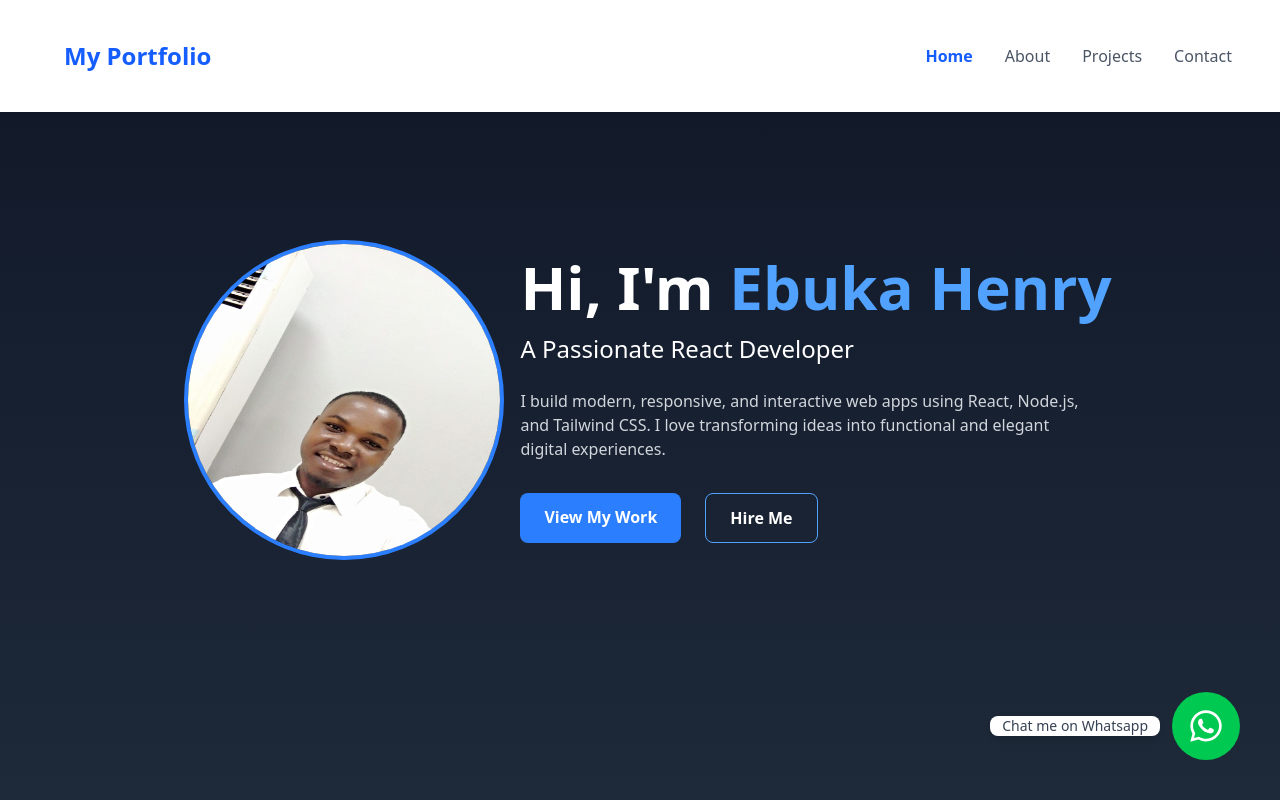
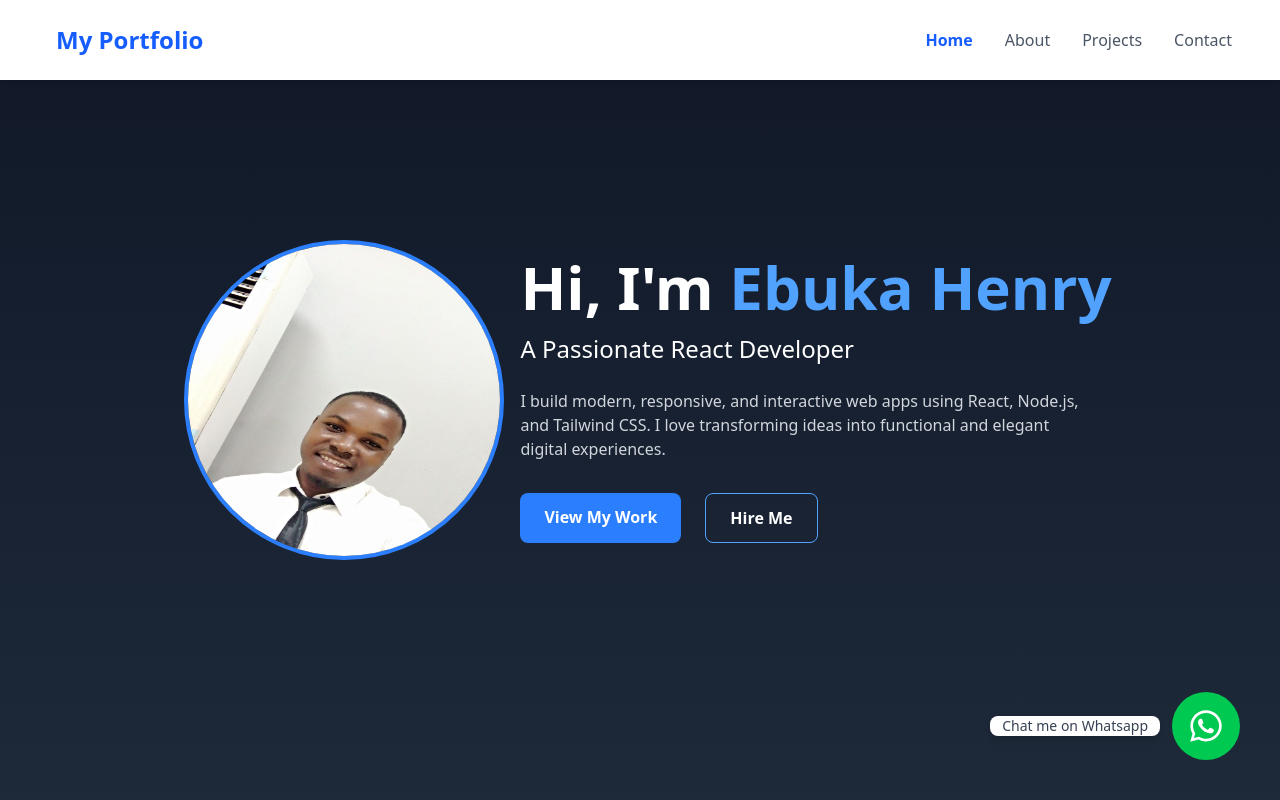
Before and after one commit to ebukaHenry/portfolio, a React (Vite) app: page / in a window 1280 px wide. Shown: the top 800 px of the page. Built offline with nearby package versions, Linux system fonts and the light colour scheme.

Commit message:
Fix: Changed heading padding to left

```diff
--- a/src/components/Navbar.jsx
+++ b/src/components/Navbar.jsx
@@ -34,7 +34,7 @@ function Navbar() {
   return (
     <nav className="fixed w-full bg-white shadow-md z-50">
       <div className="flex justify-between items-center py-6 md:px-12 py-4">
-        <h1 className="text-2xl font-bold text-blue-600 p-4">My Portfolio</h1>
+        <h1 className="text-2xl font-bold text-blue-600 pl-2">My Portfolio</h1>
         <ul className="hidden md:flex space-x-8 font-medium">
           {navItems.map((item) => (
             <li key={item.id}>
```
